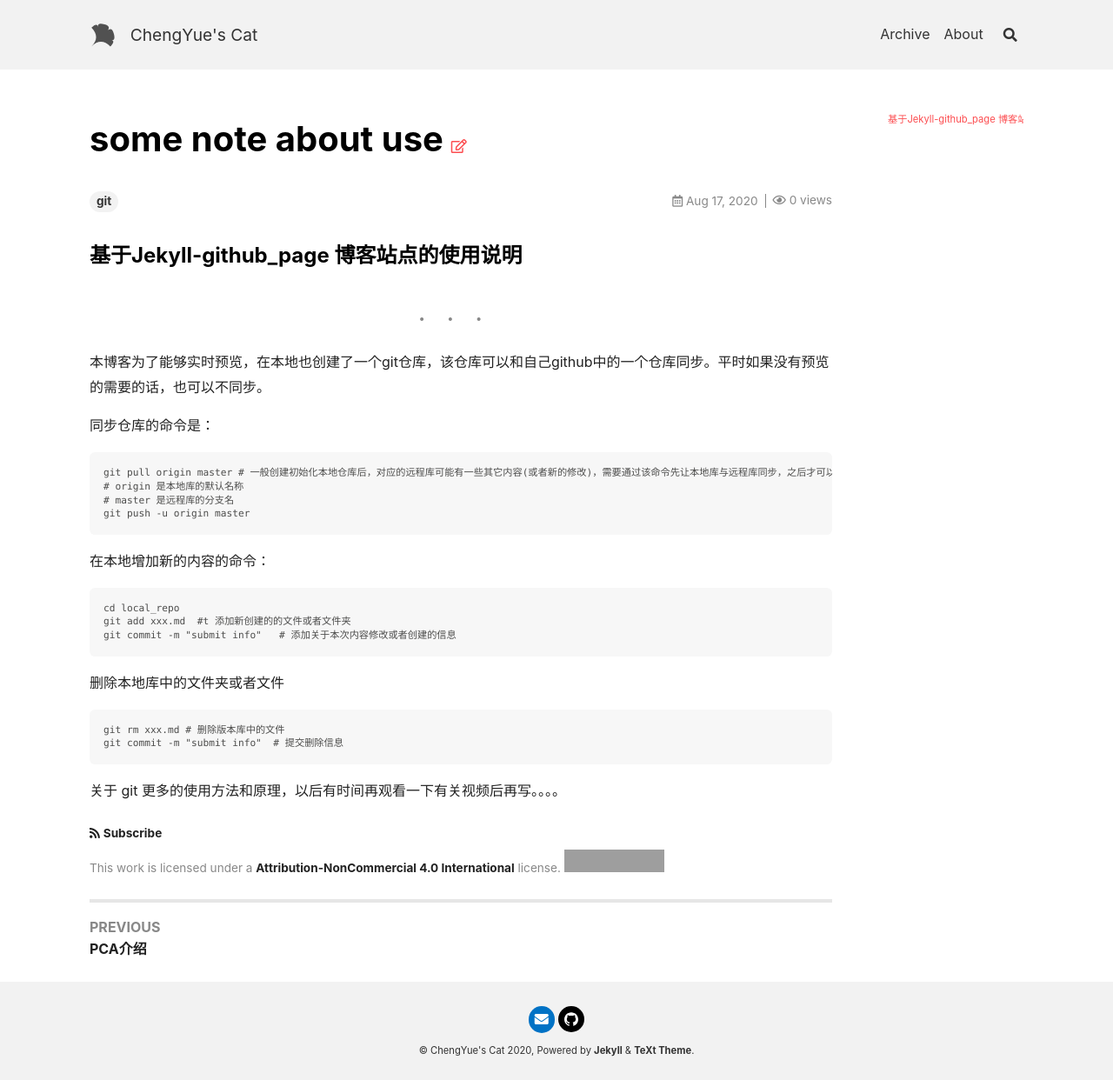
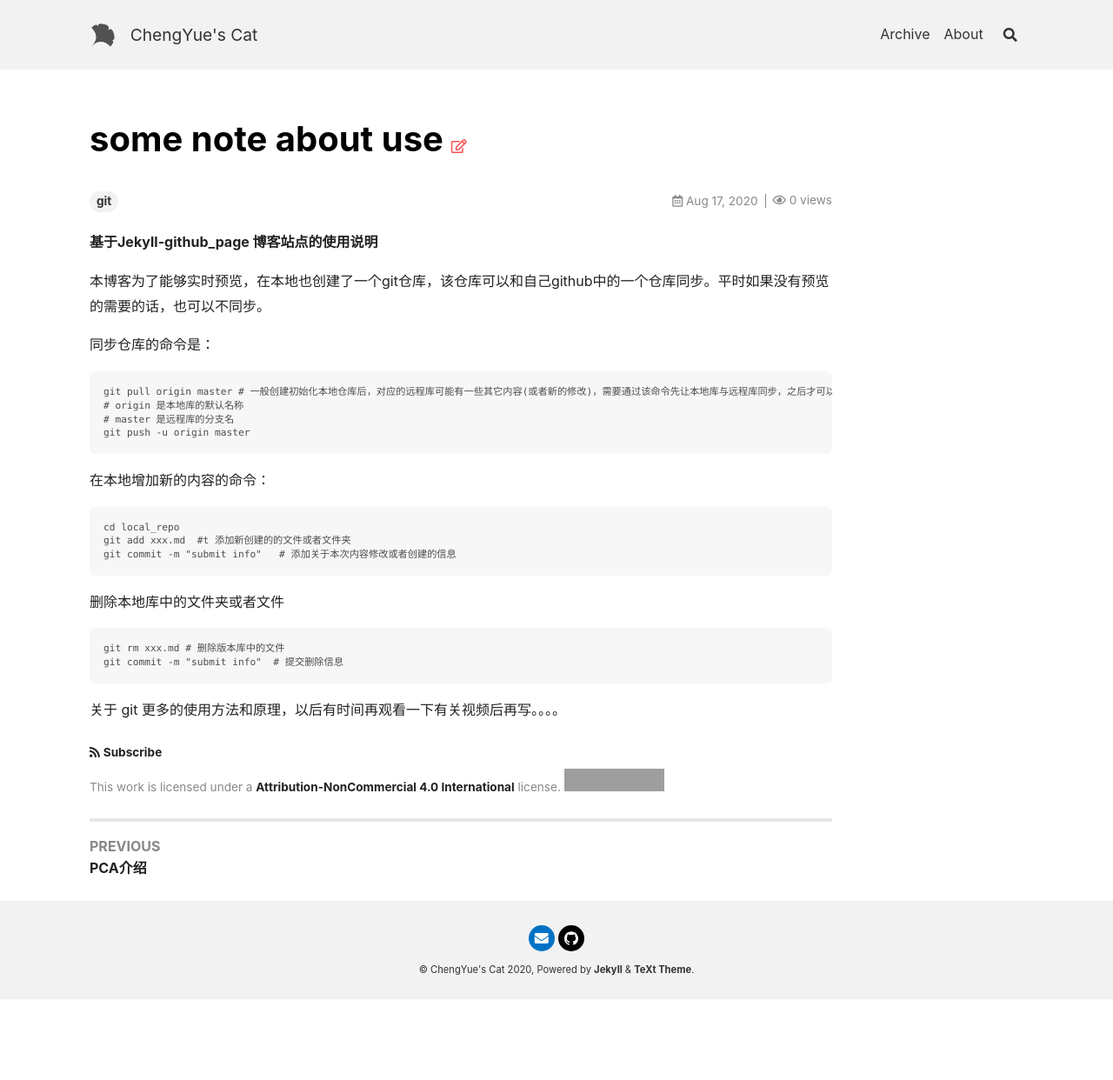
Before and after one commit to zaiquanyang/zaiquanyang.github.io, a Jekyll site: the page built from _posts/2020-08-17-some-note-about-use.md, in a window 1280 px wide. Shown: the whole page at 87% size. Built offline with Jekyll 4.4.1, drawn with Linux system fonts in a browser that asks for light colours; nearby versions of some CDN libraries; after the commit the page ends 1149 px from its top, so only the background shows below that; grey boxes are pictures that could not be loaded.

Commit message:
modify the md file

```diff
--- a/_posts/2020-08-17-some-note-about-use.md
+++ b/_posts/2020-08-17-some-note-about-use.md
@@ -3,8 +3,7 @@
 tags: git
 ---
 
-### 基于Jekyll-github_page 博客站点的使用说明
----
+**基于Jekyll-github_page 博客站点的使用说明**
 
 本博客为了能够实时预览，在本地也创建了一个git仓库，该仓库可以和自己github中的一个仓库同步。平时如果没有预览的需要的话，也可以不同步。
 
```
